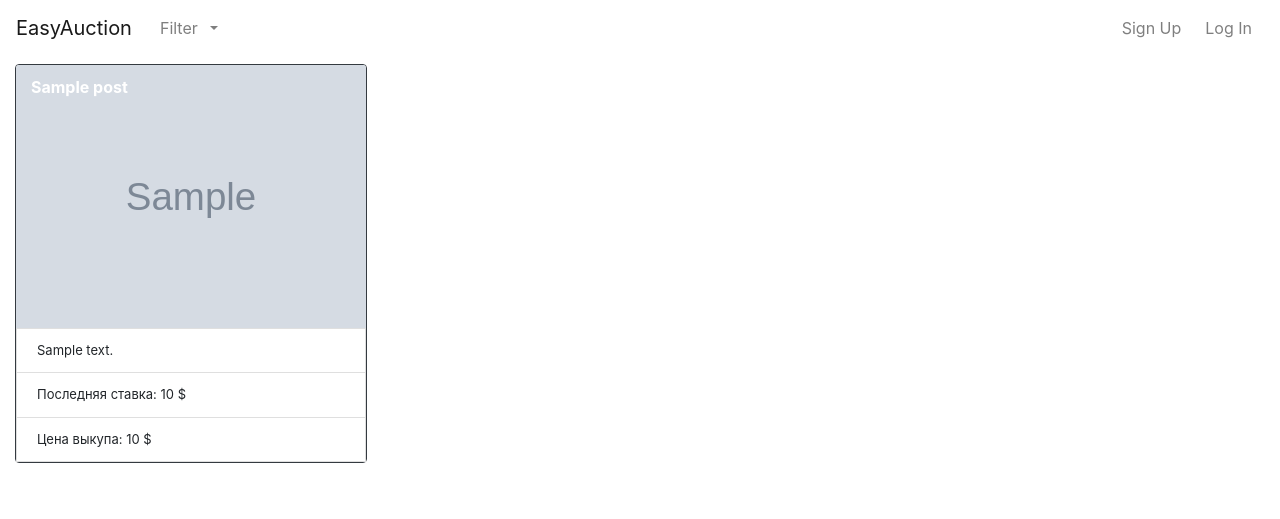
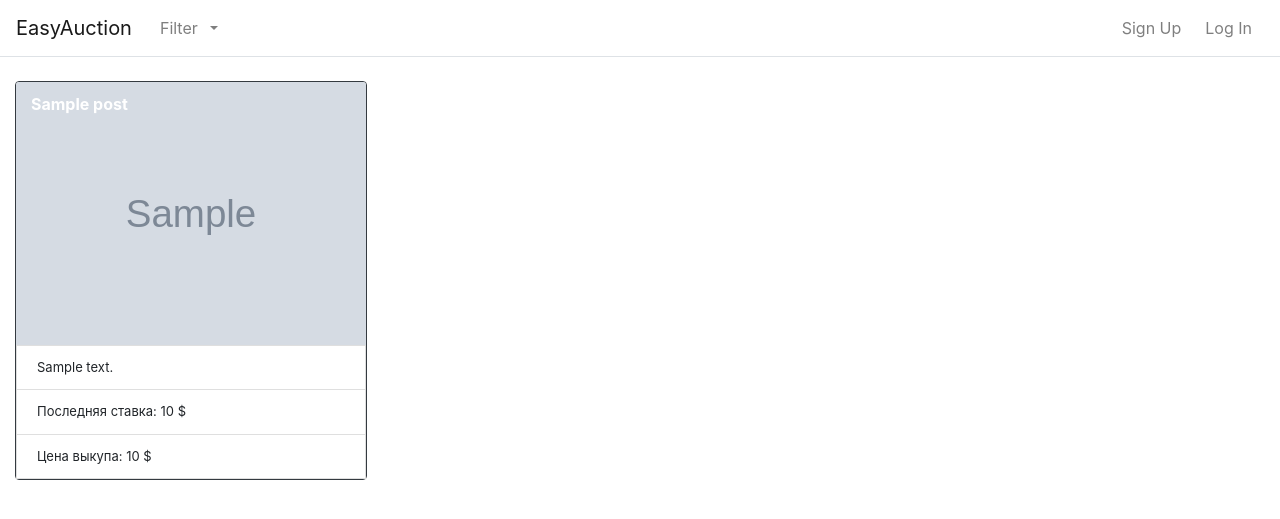
Before and after one commit to wykyee/auction, a Django app: page / in a window 1280 px wide. Shown: the top 519 px of the page. Run offline with Django 3.2, Linux system fonts and the light colour scheme; tables that the repository leaves empty hold one stand-in row (values such as "Sample post"); grey boxes marked "Sample" are stand-in pictures; some libraries are stand-ins or nearby versions.

Commit message:
Minor front-end adjustments #2

```diff
--- a/templates/auction/post_list.html
+++ b/templates/auction/post_list.html
@@ -5,7 +5,7 @@
 {% endblock %}
 
 {% block content %}
-    <div class="container-fluid mt-2">
+    <div class="container-fluid mt-4">
         <div class="card-columns">
             {% for post in posts %}
                 <div class="card mb-4 border-dark" style="width: 22rem;">
--- a/templates/base.html
+++ b/templates/base.html
@@ -13,7 +13,7 @@
     {# end bootsrap #}
 </head>
 <body>
-<nav class="navbar navbar-light navbar-expand bg-white justify-content-between sticky-top">
+<nav class="navbar navbar-light navbar-expand bg-white justify-content-between sticky-top border-bottom">
     <div class="container-fluid">
         <ul class="navbar-nav">
             <li class="nav-item text-center">
```
